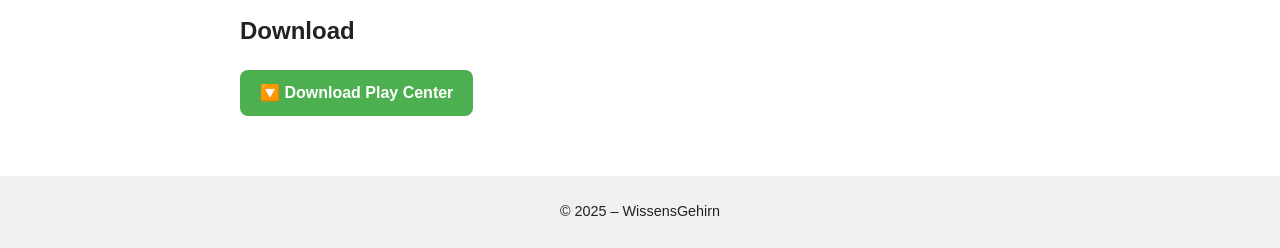
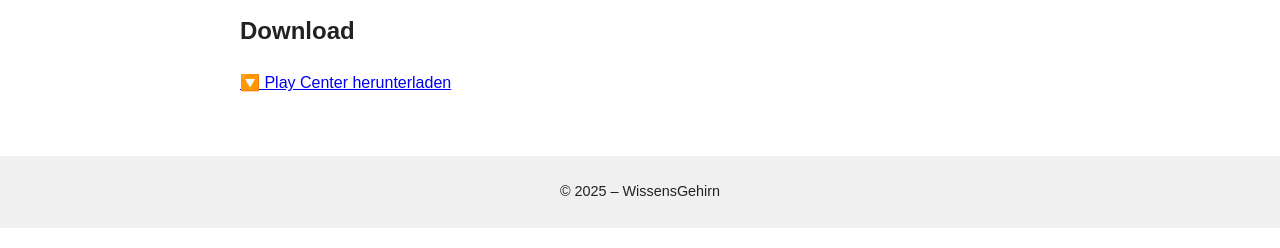
Before and after one commit to WissensGehirn/Play-Center, a plain HTML site: page index.html in a window 1280 px wide. Shown: the part 1048-1296 px from the top of the page. Drawn offline with Linux system fonts and the light colour scheme.

Commit message:
Update index.html

```diff
--- a/index.html
+++ b/index.html
@@ -37,7 +37,10 @@
 
     <section>
       <h2>Download</h2>
-      <a href="playcenter.zip" class="download-btn">🔽 Download Play Center</a>
+      <a href="https://github.com/maxmustermann/play-center-website/raw/main/playcenter.zip" download>
+  🔽 Play Center herunterladen
+</a>
+
     </section>
   </main>
 
```
